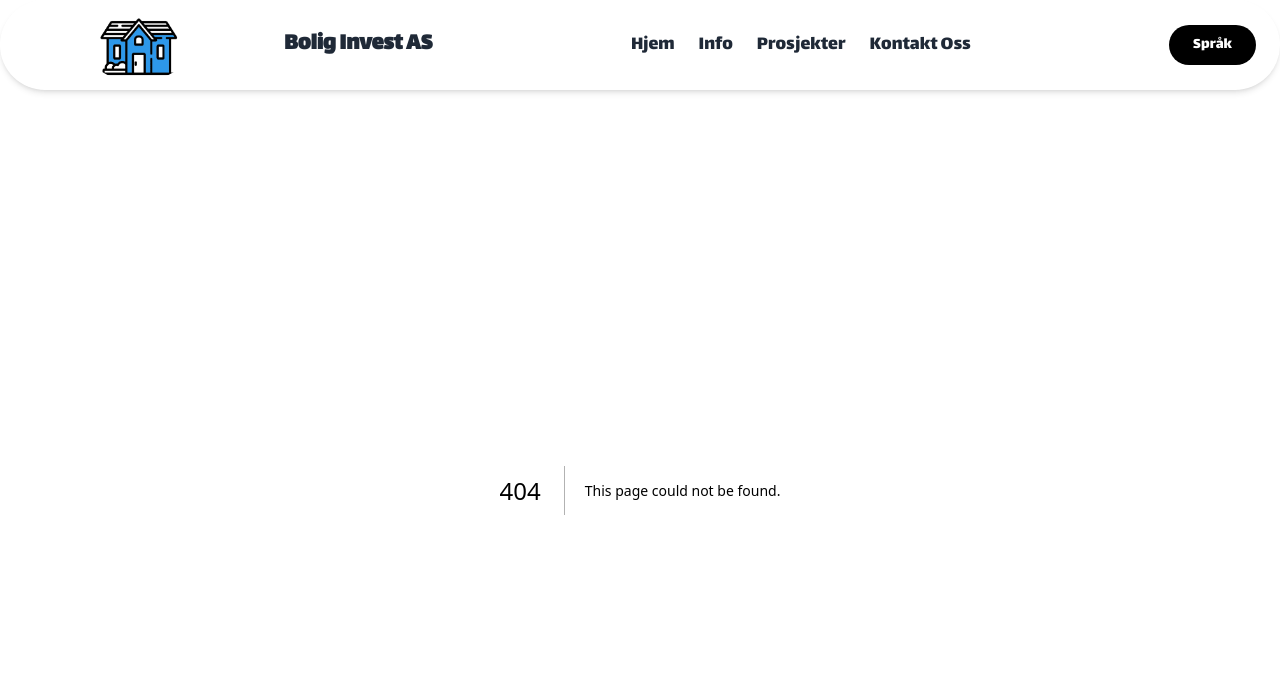
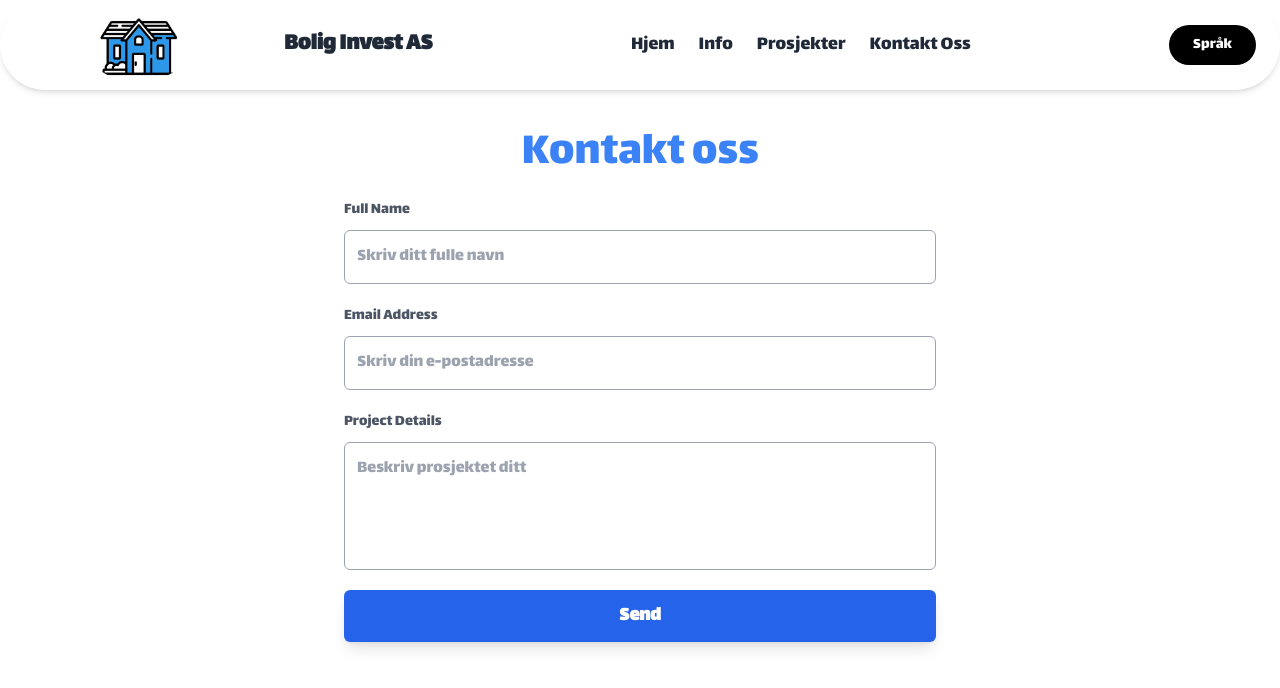
Before and after one commit to scrimzz74/bolig-invest-as, a Next.js app: page /kontakt-oss in a window 1280 px wide. Before the commit this address had no page. Shown: the top 688 px of the page. Built offline with nearby package versions, Linux system fonts and the light colour scheme.

Commit message:
add contact page

```diff
--- /dev/null
+++ b/app/kontakt-oss/page.tsx
@@ -0,0 +1,58 @@
+'use client';
+
+import React, { useEffect, useState } from "react";
+
+const ContactPage = () => {
+  const [isClient, setIsClient] = useState(false);
+
+  useEffect(() => {
+    setIsClient(true); // Set to true once the component has mounted
+  }, []);
+
+  if (!isClient) return null; // Prevent server-side rendering mismatch
+
+  return (
+    <div className="max-w-2xl mx-auto p-10 font-lalezar">
+      <h1 className="text-5xl text-center mb-5 text-blue-500">Kontakt oss</h1> {/* Increased the font size */}
+      <form className="flex flex-col gap-5">
+        <div className="flex flex-col gap-2">
+          <label htmlFor="fullName" className="text-gray-600">Full Name</label>
+          <input
+            type="text"
+            id="fullName"
+            name="fullName"
+            placeholder="Skriv ditt fulle navn"
+            className="w-full p-3 border border-gray-400 rounded-md text-lg"
+          />
+        </div>
+        <div className="flex flex-col gap-2">
+          <label htmlFor="email" className="text-gray-600">Email Address</label>
+          <input
+            type="email"
+            id="email"
+            name="email"
+            placeholder="Skriv din e-postadresse"
+            className="w-full p-3 border border-gray-400 rounded-md text-lg"
+          />
+        </div>
+        <div className="flex flex-col gap-2 w-full">
+          <label htmlFor="details" className="text-gray-600">Project Details</label>
+          <textarea
+            id="details"
+            name="details"
+            placeholder="Beskriv prosjektet ditt"
+            className="w-full p-3 border border-gray-400 rounded-md text-lg h-32 resize-none"
+          ></textarea>
+        </div>
+        <button
+          type="submit"
+          className="w-full p-3 bg-blue-600 text-white text-xl font-semibold rounded-md hover:bg-blue-700 shadow-lg transform hover:scale-105 transition duration-300"
+        >
+          Send
+        </button>
+      </form>
+    </div>
+  );
+};
+
+export default ContactPage;
--- a/app/prosjekter/page.tsx
+++ b/app/prosjekter/page.tsx
@@ -13,60 +13,23 @@ const projects = [
 
 const ProjectsPage = () => {
   return (
-    <div className="container">
-      <h1>Våre Prosjekter</h1>
-      <div className="projects-grid">
+    <div className="px-5 py-10">
+      <h1 className="text-4xl font-semibold text-left ml-20 relative inline-block mb-5">
+        Våre Prosjekter
+        <span className="absolute bottom-[-5px] left-0 block w-full h-[4px] bg-black"></span>
+      </h1>
+      <div className="grid grid-cols-1 sm:grid-cols-2 md:grid-cols-3 gap-5 ml-20">
         {projects.map((project, index) => (
-          <div key={index} className="project-card">
-            <div className="project-image-placeholder"></div>
-            <h2>{project.title}</h2>
-            <p>Ferdigstilt {project.year}</p>
+          <div
+            key={index}
+            className="border border-gray-300 p-5 rounded-lg text-center bg-gray-100 overflow-hidden transition-transform duration-300 hover:scale-105 hover:shadow-lg"
+          >
+            <div className="w-full h-52 bg-gray-300 mb-5 transition-transform duration-300 hover:scale-110"></div>
+            <h2 className="text-xl font-semibold">{project.title}</h2>
+            <p className="text-gray-600">Ferdigstilt {project.year}</p>
           </div>
         ))}
       </div>
-
-      <style jsx>{`
-        .container {
-          padding: 40px 20px;
-        }
-        .projects-grid {
-          display: grid;
-          grid-template-columns: repeat(3, 1fr);
-          gap: 20px;
-          margin-left: 10%; /* Flytter grid-containeren mot høyre */
-        }
-        .project-card {
-          border: 1px solid #ccc;
-          padding: 20px;
-          border-radius: 8px;
-          text-align: center;
-          background-color: #f9f9f9;
-        }
-        .project-image-placeholder {
-          width: 100%;
-          height: 200px;
-          background-color: #eee;
-          margin-bottom: 20px;
-        }
-        h1 {
-          text-align: left;  /* Endrer fra center til left */
-          font-size: 2.5rem;
-          margin-bottom: 20px;
-          position: relative;
-          display: inline-block;
-          margin-left: 10%;  /* Flytter overskriften til høyre */
-        }
-        h1::after {
-          content: '';
-          display: block;
-          width: 100%;
-          height: 4px;
-          background-color: black;
-          position: absolute;
-          bottom: -5px;
-          left: 0;
-        }
-      `}</style>
     </div>
   );
 };
```
